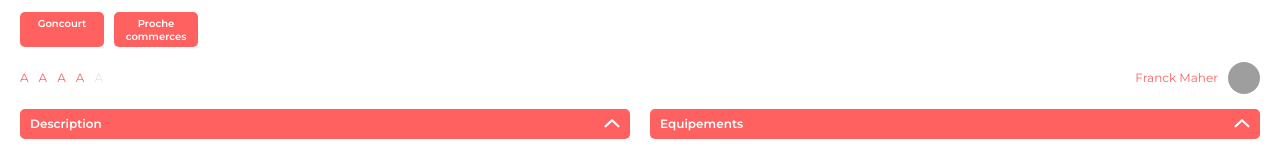
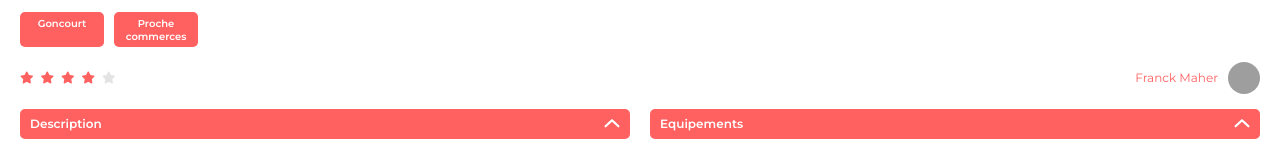
Before and after one commit to CharlesABJ/kasa-vite, a React (Vite) app: page /logements/0979876d in a window 1280 px wide. Shown: the part 403-563 px from the top of the page. Built offline with nearby package versions, Linux system fonts and the light colour scheme; grey boxes are pictures that could not be loaded.

Commit message:
ajout de fontawesome pour les etoiles

```diff
--- a/index.html
+++ b/index.html
@@ -11,6 +11,7 @@
 
 <body>
   <div id="root"></div>
+  <script src="https://kit.fontawesome.com/a117eb47ea.js" crossorigin="anonymous"></script>
   <script type="module" src="/src/main.jsx"></script>
 </body>
 
--- a/src/pages/Logement/_Logement.scss
+++ b/src/pages/Logement/_Logement.scss
@@ -12,7 +12,7 @@
     @include flex-center;
     .likes-zone {
       @include flex-center($justify: flex-start);
-      gap: $tenpx;
+      gap: $sevenpx;
     }
   }
   .collapses-zone {
--- a/src/pages/Logement/components/Star/Star.jsx
+++ b/src/pages/Logement/components/Star/Star.jsx
@@ -1,7 +1,7 @@
 import React from "react";
 
 function Star({ dataStar }) {
-  return <div className={`Star${dataStar}`}>A</div>;
+  return <i className={`Star fa-solid fa-star ${dataStar}`}></i>;
 }
 
 export default Star;
--- a/src/styles/_variables.scss
+++ b/src/styles/_variables.scss
@@ -20,6 +20,10 @@
 
 // Convert px to rem
 $fivepx: 0.313rem;
+$sixpx: 0.375rem;
+$sevenpx: 0.438rem;
+$eightpx: 0.5rem;
+$ninepx: 0.563rem;
 $tenpx: 0.625rem;
 $elevenpx: 0.688rem;
 $twelvepx: 0.75rem;
```
